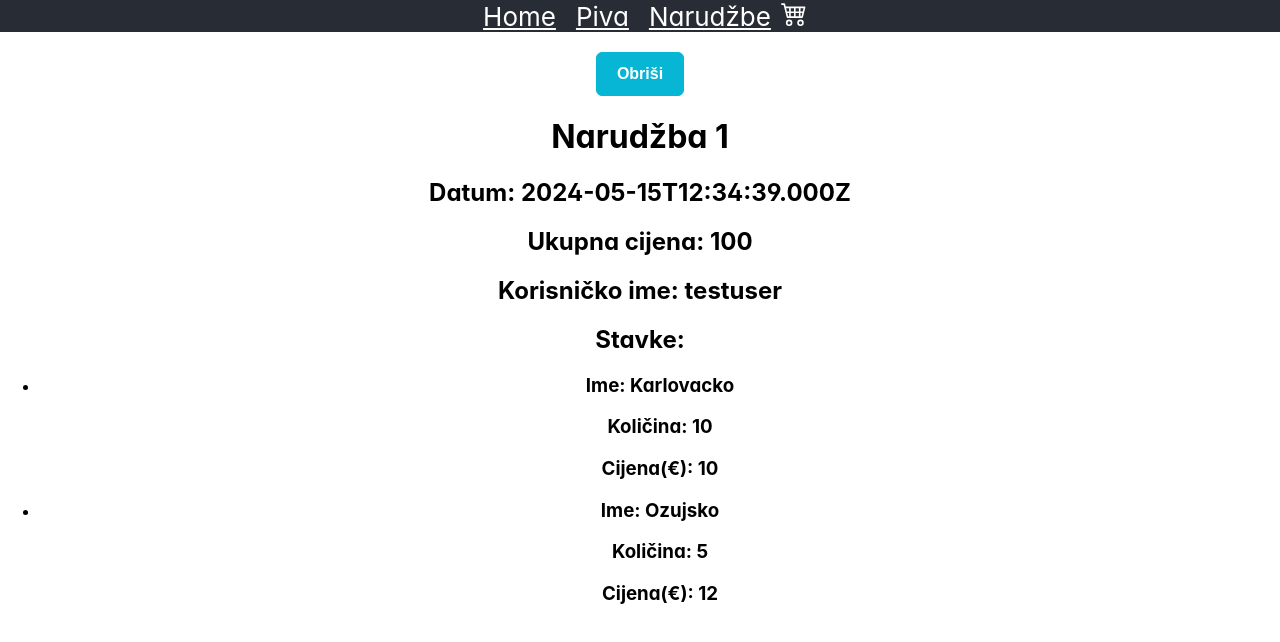
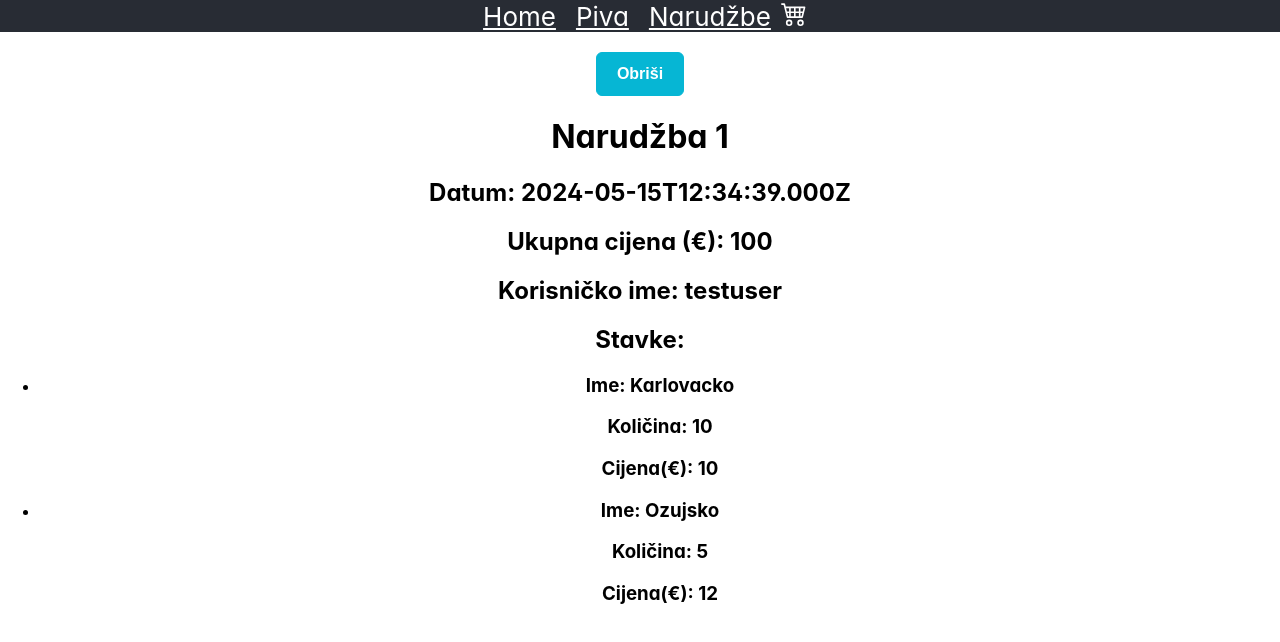
Before and after one commit to brlekmarko/pivoteka, a React (Create React App) app in the folder pivoteka-frontend/: page /narudzbe/1 in a window 1280 px wide. Shown: the top 642 px of the page. Built offline with nearby package versions, Linux system fonts and the light colour scheme; a web font is replaced by a local one.

Commit message:
Ogromne promjene, obavezno citaj

```diff
--- a/pivoteka-frontend/src/pages/narudzbaPage/narudzbaPage.tsx
+++ b/pivoteka-frontend/src/pages/narudzbaPage/narudzbaPage.tsx
@@ -31,7 +31,7 @@ export default function NarudzbaPage() {
             </div>
             <h1>Narudžba {narudzba?.id}</h1>
             <h2>Datum: {narudzba?.datum}</h2>
-            <h2>Ukupna cijena: {narudzba?.ukupna_cijena}</h2>
+            <h2>Ukupna cijena (€): {narudzba?.ukupna_cijena}</h2>
             <h2>Korisničko ime: {narudzba?.korisnicko_ime}</h2>
             <h2>Stavke:</h2>
             <ul>
```
